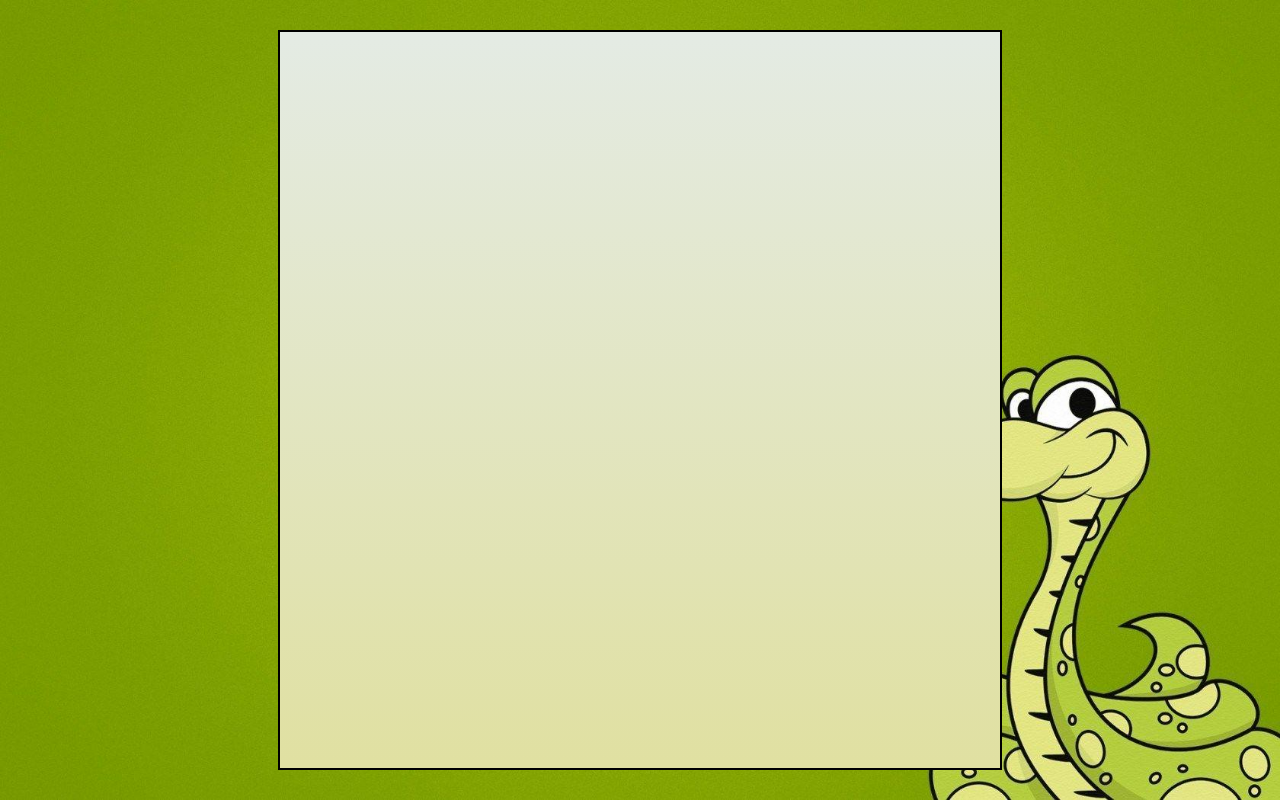
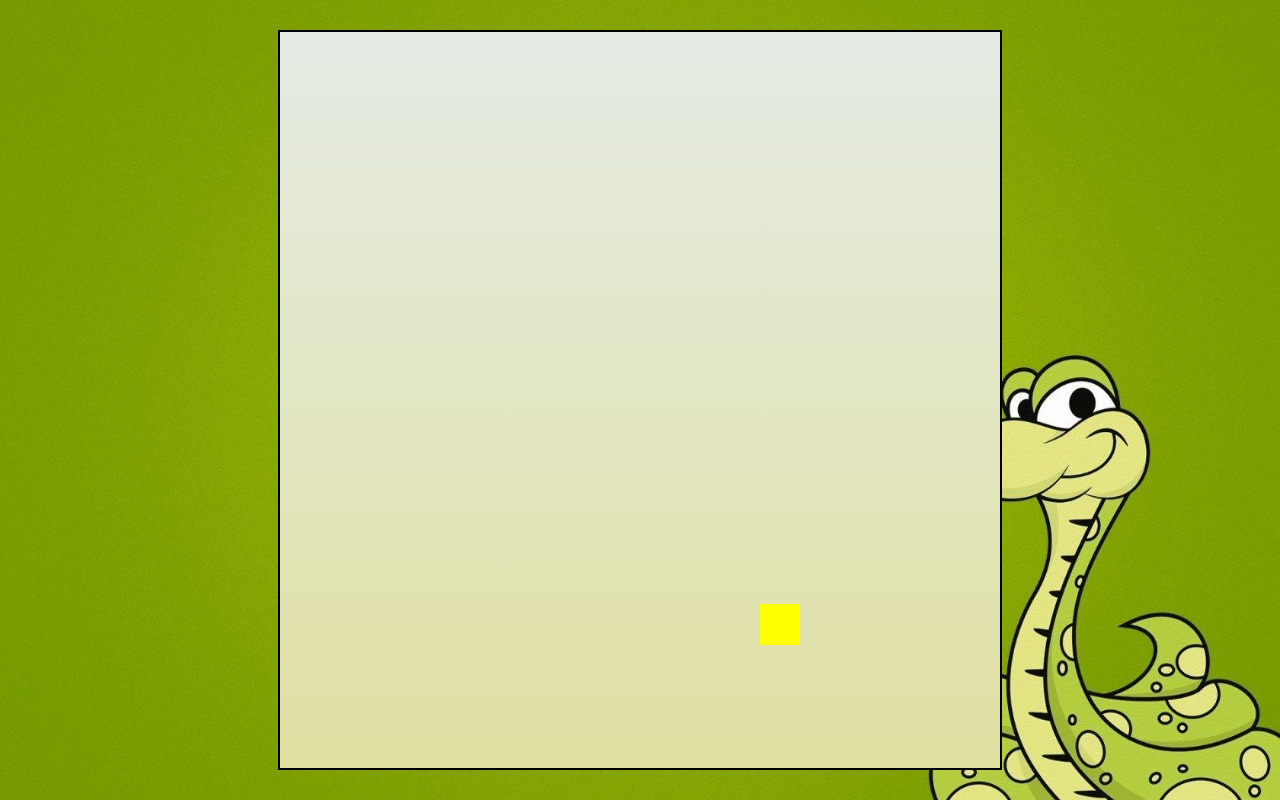
Before and after one commit to YashNarela/ASnakeGame, a plain HTML site: page index.html in a window 1280 px wide. Drawn offline with Linux system fonts and the light colour scheme.

Commit message:
snake element and food

```diff
--- a/script.js
+++ b/script.js
@@ -0,0 +1,48 @@
+let direction = { x: 0, y: 0 };
+let foodsound = new Audio("./music/food.mp3");
+let gameoversound = new Audio("./music/gameover.mp3");
+let movesound = new Audio("./music/move.mp3");
+let music = new Audio("./music/music.mp3");
+const speed = 2;
+let lastpainttime = 0;
+let snakeArr = [{ x: 13, y: 15 }];
+let food = { x: 13, y: 15 };
+function main(ctime) {
+  window.requestAnimationFrame(main);
+  console.log(ctime);
+  // game loop very important we can control fps
+
+  if ((ctime - lastpainttime) / 1000 < 1 / speed) {
+    return;
+  }
+  lastpainttime = ctime;
+  gameEngine();
+}
+
+function gameEngine() {
+  // part 1 updating snake body part array
+
+  // render the snake
+  board.innerHTML = "";
+  snakeArr.forEach((e, index) => {
+    snakeElement = document.createElement("div");
+    snakeElement.style.gridRowStart = e.y;
+    snakeElement.style.gridColumnStart = e.x;
+       snakeElement.classList.add("snake");
+    if (index === 0) {
+      snakeElement.classList.add("head");
+    }
+
+    board.appendChild(snakeElement);
+  });
+
+  // Display food
+
+  foodElement = document.createElement("div");
+  foodElement.style.gridRowStart = food.y;
+  foodElement.style.gridColumnStart = food.x;
+  foodElement.classList.add("food");
+  board.appendChild(foodElement);
+}
+// animation render logic  bcz it keep painting
+window.requestAnimationFrame(main);
--- a/style.css
+++ b/style.css
@@ -27,7 +27,9 @@
 .head {
   background-color: red;
 }
-
+.snake{
+   background-color:purple
+}
 .food {
-  background-color: rgb(223, 104, 124);
+  background-color: yellow;
 }
```
